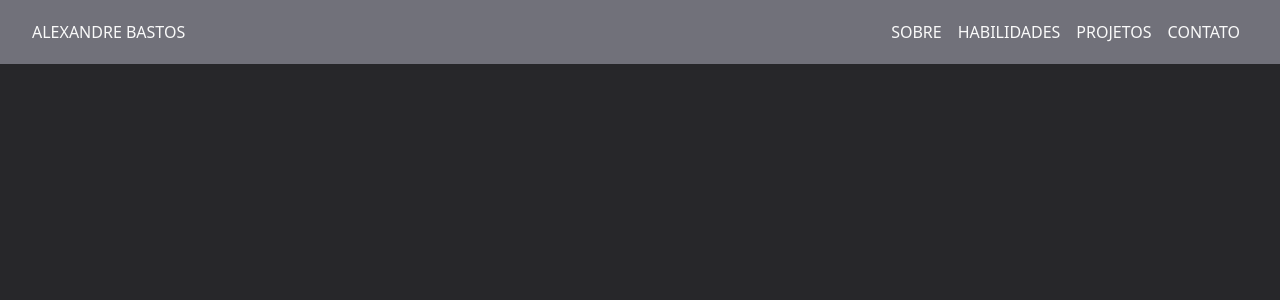
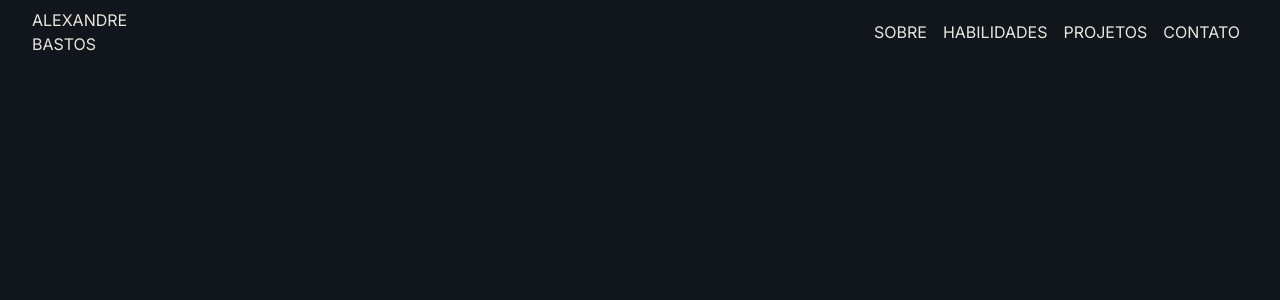
Before and after one commit to xand3/portfolio-nextjs, a Next.js app: page / in a window 1280 px wide. Shown: the top 300 px of the page. Built offline with nearby package versions, Linux system fonts and the light colour scheme.

Commit message:
concluido header e nav da pagina

```diff
--- a/src/app/layout.tsx
+++ b/src/app/layout.tsx
@@ -15,8 +15,7 @@ export default function RootLayout({
 }) {
   return (
     <html lang="pt-br">
-      <body className="bg-zinc-800 text-zinc-50" >{children}</body>
+      <body className={`${inter.className} bg-bluebg text-whitet }`}>{children}</body>
     </html>
   )
 }
-''
--- a/src/components/Navbar/index.tsx
+++ b/src/components/Navbar/index.tsx
@@ -1,9 +1,9 @@
 const Navbar = () => {
   return (
-    <nav className="bg-zinc-500 h-16">
+    <nav className="h-16">
       <div className="flex justify-between px-8 items-center h-16">
         <div className="flex">
-          <p>ALEXANDRE BASTOS</p>
+          <p>ALEXANDRE<br/> BASTOS</p>
         </div>
         <div>
           <ul className="flex">
--- a/tailwind.config.js
+++ b/tailwind.config.js
@@ -6,7 +6,10 @@ module.exports = {
     './src/app/**/*.{js,ts,jsx,tsx,mdx}',
   ],
   theme: {
-    extend: {},
+    colors: {
+      'bluebg': "#11151C",
+      'whitet' : "#E9E5DD"
+    }
   },
   plugins: [],
 }
```
